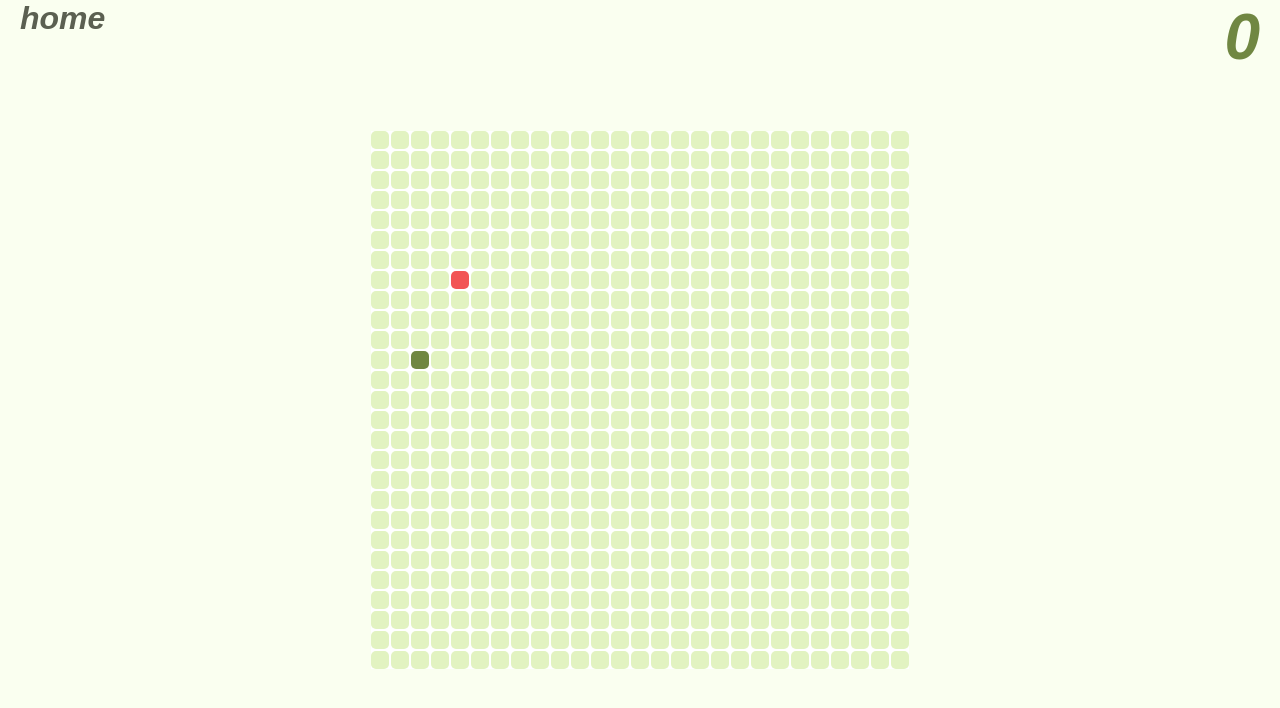
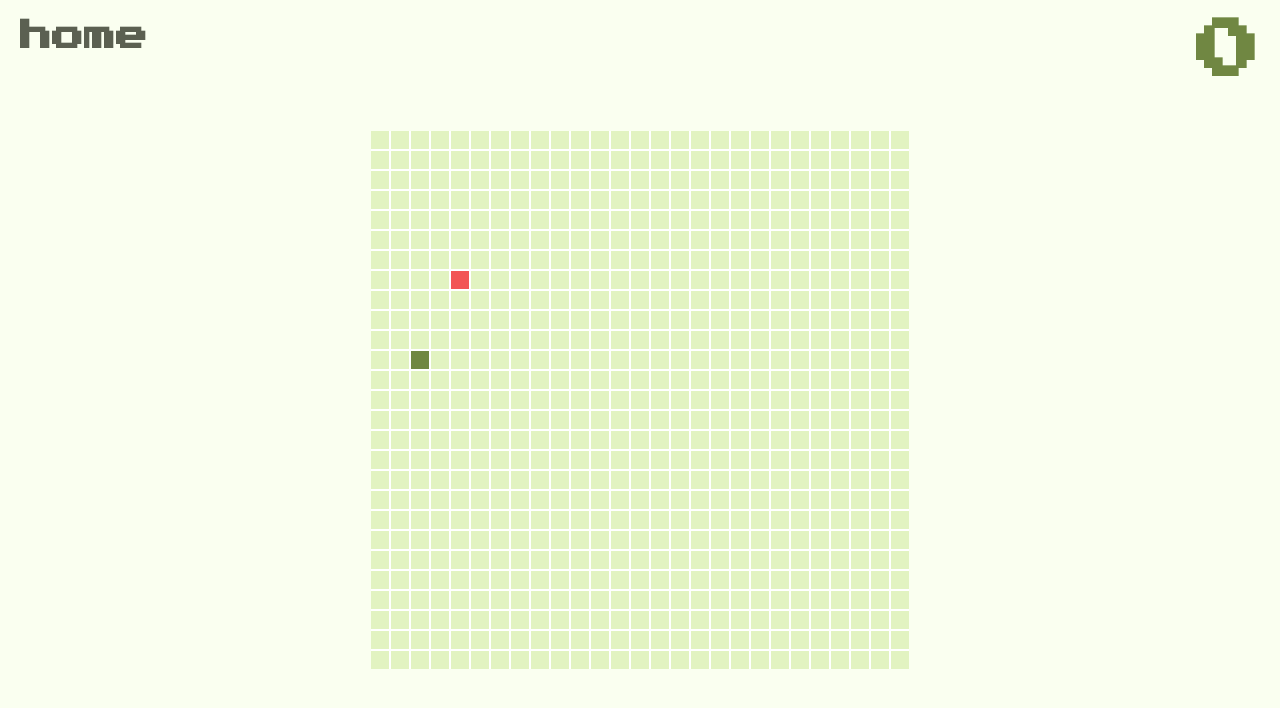
Before and after one commit to deep-vinci/vipertown, a plain HTML site: page index.html in a window 1280 px wide. Drawn offline with Linux system fonts and the light colour scheme; a web font is replaced by a local one.

Commit message:
feat: change fonts

```diff
--- a/index.html
+++ b/index.html
@@ -13,6 +13,10 @@
 </head>
 
 <body>
+    <div class="home-tab">
+
+    </div>
+    <div class="game-tab">
         <div class="restart-game-menu">
             <button class="restart-game">Restart Game</button>
 
@@ -30,5 +34,6 @@
             <div class="contributors"></div>
 
         </div>
+    </div>
 </body>
 </html>
--- a/index.js
+++ b/index.js
@@ -1,4 +1,7 @@
 import { colorScheme } from "./data/colors.js";
+
+const homeTab = document.querySelector(".home-tab");
+const gameTab = document.querySelector(".game-tab");
 
 const gameBoard = document.querySelector(".game-board");
 const score = document.querySelector(".score span");
@@ -20,6 +23,10 @@ gameBoard.style.gridTemplateRows = `repeat(${width}, 1fr)`;
 gameBoard.style.gap = "2px";
 
 restartGame.style.display = "none";
+
+// gameTab.style.display = "none";
+
+
 
 for(let i = 0; i < width; i++) {
     for(let j = 0; j < width; j++) {
--- a/style.css
+++ b/style.css
@@ -8,6 +8,12 @@
 body {
     background-color: #fafff0;
 }
+
+@font-face {
+    font-family: 'PressStart2P-Regular';
+    src: url('assets/PressStart2P-Regular.ttf');
+}
+
 .game-page {
     width: 100vw;
     height: 100vh;
@@ -30,7 +36,7 @@ body {
     width: 18px;
     height: 18px;
     gap:2px;
-    border-radius: 5px;
+    /* border-radius: 5px; */
     /* color:#f0f7e1; */
 }
 
@@ -60,7 +66,7 @@ body {
     background-color: #708742;
     border: none;
     color: white;
-    border-radius: 5px;
+    /* border-radius: 5px; */
     padding: 8px 14px;
     margin: 0;
     animation-name: restartButton;
@@ -81,14 +87,14 @@ body {
 .score {
     position: absolute;
     right: 0;
-    padding: 0px 20px;
+    padding: 20px 20px;
     font-size: 4rem;
     color: #708742;
 
-    font-family: "Sour Gummy", sans-serif;
+    font-family: PressStart2P-Regular;
     font-optical-sizing: auto;
     font-weight: 900;
-    font-style: italic;
+    /* font-style: italic; */
     font-variation-settings:
       "wdth" 100;
 
```
Also changed, not shown: assets/PressStart2P-Regular.ttf (added). Lines whose indentation alone changed are shown as unchanged.
